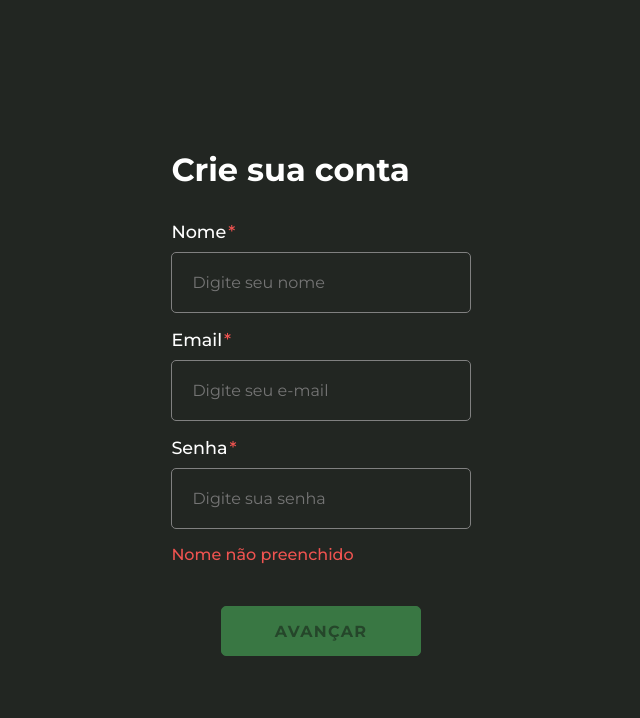
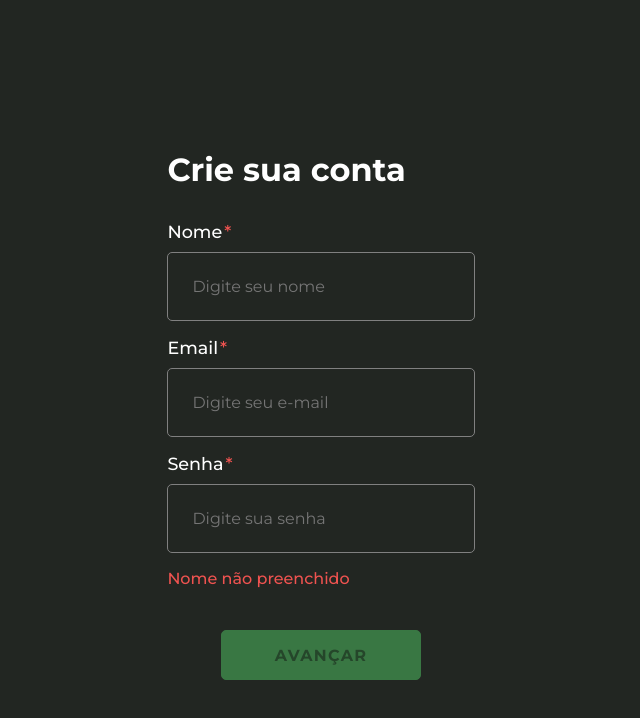
Before and after one commit to grupo-bala/financi-web-front-end, a Vue app: page /register in a window 1280 px wide. Shown: the top 718 px of the page, without its empty margins (319-959 px from the left). Built offline with nearby package versions, Linux system fonts and the light colour scheme; no server answers; what oh-vue-icons would draw is missing.

Commit message:
feat: add date input type and set style to 768px screen in input field

```diff
--- a/src/components/InputField.vue
+++ b/src/components/InputField.vue
@@ -1,6 +1,6 @@
 <script setup lang="ts">
 const props = defineProps<{
-  type: "Email" | "Password" | "Text",
+  type: "Email" | "Password" | "Text" | "Date",
   label: string,
   placeholder: string,
   modelValue: string,
@@ -16,6 +16,7 @@ const regex = {
   Email: /^[\w\-.]+@([\w-]+\.)+[\w-]{2,4}$/,
   Password: /^(?=.*[A-Z])(?=.*[!@#$&*])(?=.*[0-9]).+$/,
   Text: /.?/,
+  Date: /.?/,
 };
 
 function inputMask(value: string): string {
@@ -82,7 +83,7 @@ function inputMask(value: string): string {
 
   &__label {
     color: $text-color-white;
-      font-size: 1.1em;
+    font-size: 0.9em;
     font-weight: 500;
 
     &[data-required="true"]::after {
@@ -96,12 +97,25 @@ function inputMask(value: string): string {
     margin-top: 10px;
     background: transparent;
     width: 100%;
-      padding: 20px;
+    padding: 1rem;
     border: 1px solid gray;
     border-radius: $border-radius;
     outline: none;
     color:  $text-color-white;
-      font-size: 1em;
+    font-size: 0.8em;
+  }
+}
+
+@media screen and (min-width: 768px) {
+  .container {
+    &__label {
+      font-size: 1.1rem;
+    }
+
+    &__input {
+      padding: 1.5rem;
+      font-size: 1rem;
+    }
   }
 }
 </style>
```
Lines whose indentation alone changed are shown as unchanged.
